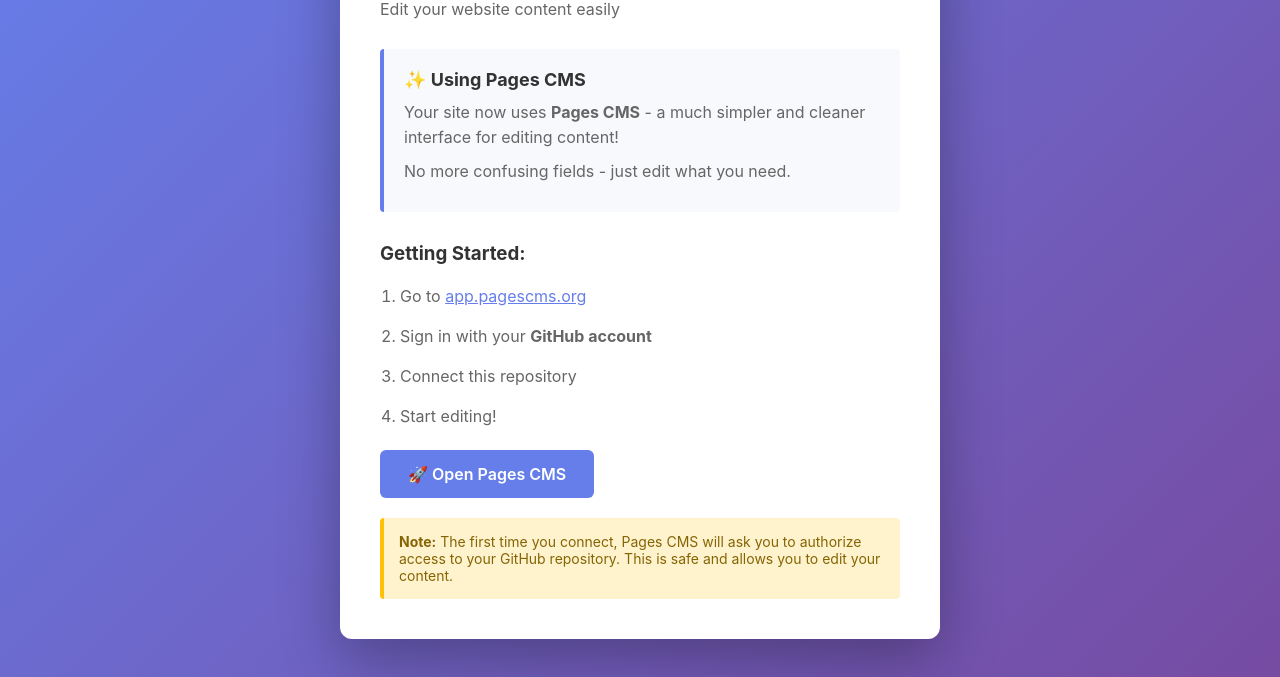
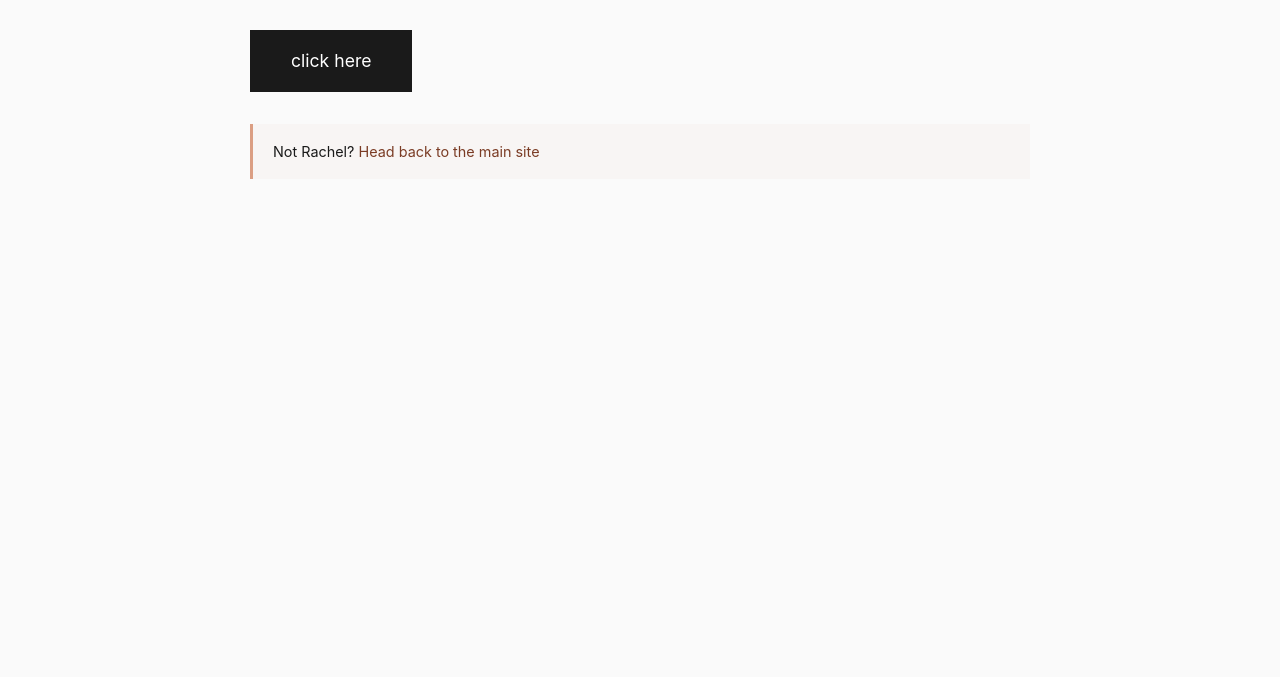
Before and after one commit to Hann8n/rachelmariehannon.com, a website: page admin/index.html in a window 1280 px wide. Shown: the part 123-800 px from the top of the page. Drawn offline with Linux system fonts and the light colour scheme.

Commit message:
Update admin/index.html to enhance user interface with improved styling, updated headings, and a more welcoming message for site editing. Adjust layout and design elements for better readability and user experience.

```diff
--- a/admin/index.html
+++ b/admin/index.html
@@ -3,7 +3,7 @@
 <head>
   <meta charset="utf-8" />
   <meta name="viewport" content="width=device-width, initial-scale=1.0" />
-  <title>Content Manager - Rachel Marie Hannon</title>
+  <title>Edit Your Site - Rachel Marie Hannon</title>
   <style>
     * {
       margin: 0;
@@ -12,111 +12,149 @@
     }
     body {
       font-family: -apple-system, BlinkMacSystemFont, "Segoe UI", Roboto, "Helvetica Neue", Arial, sans-serif;
-      background: linear-gradient(135deg, #667eea 0%, #764ba2 100%);
+      background-color: #fafafa;
+      color: #1a1a1a;
+      line-height: 1.6;
+      padding: 2.5rem 1.5rem;
       min-height: 100vh;
-      display: flex;
-      align-items: center;
-      justify-content: center;
-      padding: 20px;
     }
     .container {
-      background: white;
-      border-radius: 12px;
-      padding: 40px;
-      max-width: 600px;
-      width: 100%;
-      box-shadow: 0 20px 60px rgba(0, 0, 0, 0.3);
+      max-width: 780px;
+      margin: 0 auto;
     }
     h1 {
-      color: #333;
-      margin-bottom: 10px;
-      font-size: 28px;
+      font-family: "Iowan Old Style", "Palatino Linotype", "Book Antiqua", Palatino, "Times New Roman", serif;
+      font-size: 2rem;
+      font-weight: 400;
+      margin-bottom: 0.5rem;
+      color: #1a1a1a;
+      letter-spacing: -0.01em;
     }
     .subtitle {
-      color: #666;
-      margin-bottom: 30px;
-      font-size: 16px;
+      font-size: 0.85rem;
+      color: #1a1a1a;
+      text-transform: uppercase;
+      letter-spacing: 0.2em;
+      font-weight: 400;
+      margin-bottom: 2rem;
     }
-    .info-box {
-      background: #f7f9fc;
-      border-left: 4px solid #667eea;
-      padding: 20px;
-      margin-bottom: 30px;
-      border-radius: 4px;
+    .section {
+      background-color: #fff;
+      border: 1px solid #1a1a1a;
+      border-left: 3px solid #5DB1A3;
+      padding: 2rem 2.25rem;
+      margin-bottom: 1.75rem;
     }
-    .info-box h2 {
-      color: #333;
-      font-size: 18px;
-      margin-bottom: 10px;
+    .section h2 {
+      font-family: "Iowan Old Style", "Palatino Linotype", "Book Antiqua", Palatino, "Times New Roman", serif;
+      font-size: 1.4rem;
+      margin-bottom: 0.75rem;
+      letter-spacing: -0.01em;
+      color: #1a1a1a;
     }
-    .info-box p {
-      color: #666;
-      line-height: 1.6;
-      margin-bottom: 8px;
+    .section p {
+      margin-bottom: 0.75rem;
+      color: #1a1a1a;
+    }
+    .section a {
+      color: #7B3C25;
+      text-decoration: none;
+      border-bottom: 1px solid transparent;
+      transition: border-color 0.18s ease, color 0.18s ease;
+    }
+    .section a:hover {
+      color: #DA8861;
+      border-bottom-color: #DA8861;
+    }
+    .steps {
+      margin-top: 1.5rem;
+    }
+    .steps ol {
+      margin-left: 1.5rem;
+      color: #1a1a1a;
+      line-height: 1.8;
+    }
+    .steps li {
+      margin-bottom: 0.5rem;
+    }
+    .button-wrapper {
+      text-align: left;
+      margin: 2rem 0;
     }
     .button {
       display: inline-block;
-      background: #667eea;
-      color: white;
-      padding: 14px 28px;
-      border-radius: 6px;
+      color: #fff !important;
+      background-color: #1a1a1a;
+      border: 1px solid #1a1a1a;
+      padding: 1rem 2.5rem;
       text-decoration: none;
-      font-weight: 600;
-      transition: background 0.3s;
-      margin-top: 10px;
+      font-size: 1.1rem;
+      font-weight: 400;
+      transition: opacity 0.18s ease;
     }
     .button:hover {
-      background: #5568d3;
-    }
-    .steps {
-      margin-top: 20px;
-    }
-    .steps ol {
-      margin-left: 20px;
-      color: #666;
-      line-height: 2;
-    }
-    .steps li {
-      margin-bottom: 8px;
+      opacity: 0.8;
+      color: #fff !important;
     }
     .note {
-      background: #fff3cd;
-      border-left: 4px solid #ffc107;
-      padding: 15px;
-      margin-top: 20px;
-      border-radius: 4px;
-      font-size: 14px;
-      color: #856404;
+      background-color: rgba(219, 158, 131, 0.05);
+      border-left: 3px solid #DB9E83;
+      padding: 1rem 1rem 1rem 1.25rem;
+      margin-top: 1.5rem;
+      font-size: 0.9rem;
+      color: #1a1a1a;
+    }
+    .note a {
+      color: #7B3C25;
+      text-decoration: none;
+      border-bottom: 1px solid transparent;
+      transition: border-color 0.18s ease, color 0.18s ease;
+    }
+    .note a:hover {
+      color: #DA8861;
+      border-bottom-color: #DA8861;
+    }
+    @media (max-width: 700px) {
+      body {
+        padding: 2rem 1.25rem;
+      }
+      .section {
+        padding: 1.75rem 1.6rem;
+      }
+      .button {
+        padding: 0.9rem 2rem;
+        font-size: 1rem;
+      }
+    }
+    @media (max-width: 520px) {
+      body {
+        padding: 1.5rem 1rem;
+      }
+      .section {
+        padding: 1.6rem 1.25rem;
+      }
+      .button {
+        padding: 0.85rem 1.75rem;
+        font-size: 0.95rem;
+        width: 100%;
+        max-width: 280px;
+      }
     }
   </style>
 </head>
 <body>
   <div class="container">
-    <h1>📝 Content Manager</h1>
-    <p class="subtitle">Edit your website content easily</p>
+    <h1>Hey Rachel!</h1>
+    <p class="subtitle">Ready to update your site?</p>
 
-    <div class="info-box">
-      <h2>✨ Using Pages CMS</h2>
-      <p>Your site now uses <strong>Pages CMS</strong> - a much simpler and cleaner interface for editing content!</p>
-      <p>No more confusing fields - just edit what you need.</p>
+    <div class="button-wrapper">
+      <a href="https://app.pagescms.org/" target="_blank" class="button">
+        click here
+      </a>
     </div>
 
-    <div class="steps">
-      <h3 style="margin-bottom: 15px; color: #333;">Getting Started:</h3>
-      <ol>
-        <li>Go to <a href="https://app.pagescms.org/" target="_blank" style="color: #667eea;">app.pagescms.org</a></li>
-        <li>Sign in with your <strong>GitHub account</strong></li>
-        <li>Connect this repository</li>
-        <li>Start editing!</li>
-      </ol>
-    </div>
-
-    <a href="https://app.pagescms.org/" target="_blank" class="button">
-      🚀 Open Pages CMS
-    </a>
-
     <div class="note">
-      <strong>Note:</strong> The first time you connect, Pages CMS will ask you to authorize access to your GitHub repository. This is safe and allows you to edit your content.
+      Not Rachel? <a href="/">Head back to the main site</a>
     </div>
   </div>
 </body>
```
